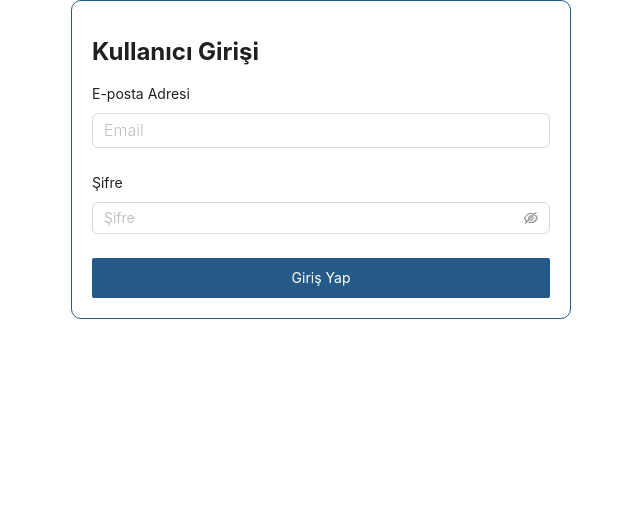
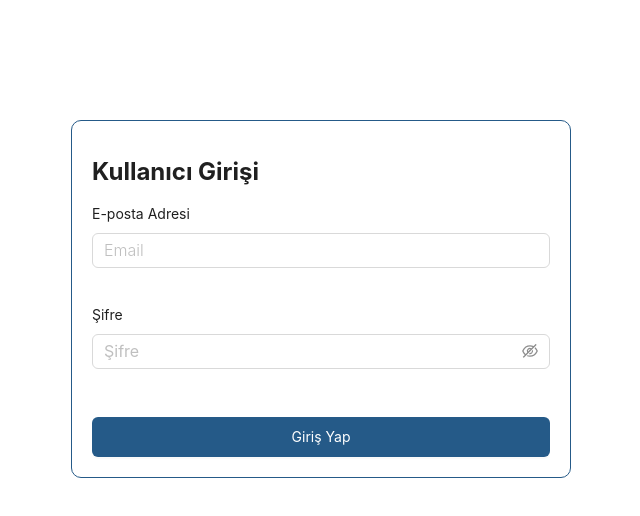
Before and after one commit to oytundinc/fon-radar-frontend-assignment, a React (Create React App) app: page / in a window 1280 px wide. Shown: the top 516 px of the page, without its empty margins (319-959 px from the left). Built offline with nearby package versions, Linux system fonts and the light colour scheme.

Commit message:
fix login page style

```diff
--- a/src/components/button/button.styles.ts
+++ b/src/components/button/button.styles.ts
@@ -8,7 +8,7 @@ export const ButtonStyled = styled(AntButton)`
   width: 100%;
 
   padding: 20px 0;
-  border-radius: 2px;
+  border-radius: 6px;
   border: none;
 
   background-color: #255a88;
--- a/src/components/input-password/input-password.styles.ts
+++ b/src/components/input-password/input-password.styles.ts
@@ -1,7 +1,13 @@
 import styled from "styled-components";
 import { Input as AntInput } from "antd";
 
+export const InputPasswordStyled = styled(AntInput.Password)`
+  font-size: 16px;
+  font-weight: 300;
 
-export const InputPasswordStyled = styled(AntInput.Password)`
-
+  .input-password-container {
+    .ant-form-item-label {
+      font-size: 200px;
+    }
+  }
 `;
--- a/src/components/input-password/input-password.tsx
+++ b/src/components/input-password/input-password.tsx
@@ -10,7 +10,7 @@ export interface InputPasswordProps extends AntInputProps {
 
 export const InputPassword = ({ label, ...props }: InputPasswordProps) => {
   return (
-    <Form layout="vertical">
+    <Form layout="vertical" className="input-password-container">
       <Form.Item label={label}>
         <InputPasswordStyled {...props} />
       </Form.Item>
--- a/src/components/input/input.tsx
+++ b/src/components/input/input.tsx
@@ -1,17 +1,19 @@
 import { Form, InputProps as AntInputProps } from "antd";
+import { Rule } from "antd/es/form";
 import { InputStyled } from "./input.styles";
 
-export interface InputProps extends AntInputProps {
+interface InputProps extends AntInputProps {
   placeholder: string;
   disable?: boolean;
   label: string;
   layout: "vertical" | "horizontal";
+  rules?: Rule[];
 }
 
-export const Input = ({ label, ...props }: InputProps) => {
+export const Input = ({ label, rules, ...props }: InputProps) => {
   return (
     <Form layout="vertical" className="input-container">
-      <Form.Item label={label}>
+      <Form.Item label={label} rules={[{ required: true, message: 'Please input your username!' }]}>
         <InputStyled {...props} />
       </Form.Item>
     </Form>
--- a/src/pages/login-page/login-page.styles.ts
+++ b/src/pages/login-page/login-page.styles.ts
@@ -9,6 +9,7 @@ export const LoginPageWrapped = styled.div`
       width: 100%;
       max-width: 500px;
 
+      margin-top: 120px;
       padding: 20px;
       border: 1px solid #255a88;
       border-radius: 10px;
@@ -21,6 +22,14 @@ export const LoginPageWrapped = styled.div`
         font-weight: 700;
         color: #202020;
       }
+
+      .input-container {
+      }
+
+      .input-password-container {
+        padding-top: 12px;
+        padding-bottom: 24px;
+      }
     }
   }
 `;
```
Also changed, not shown: public/manifest.json.
